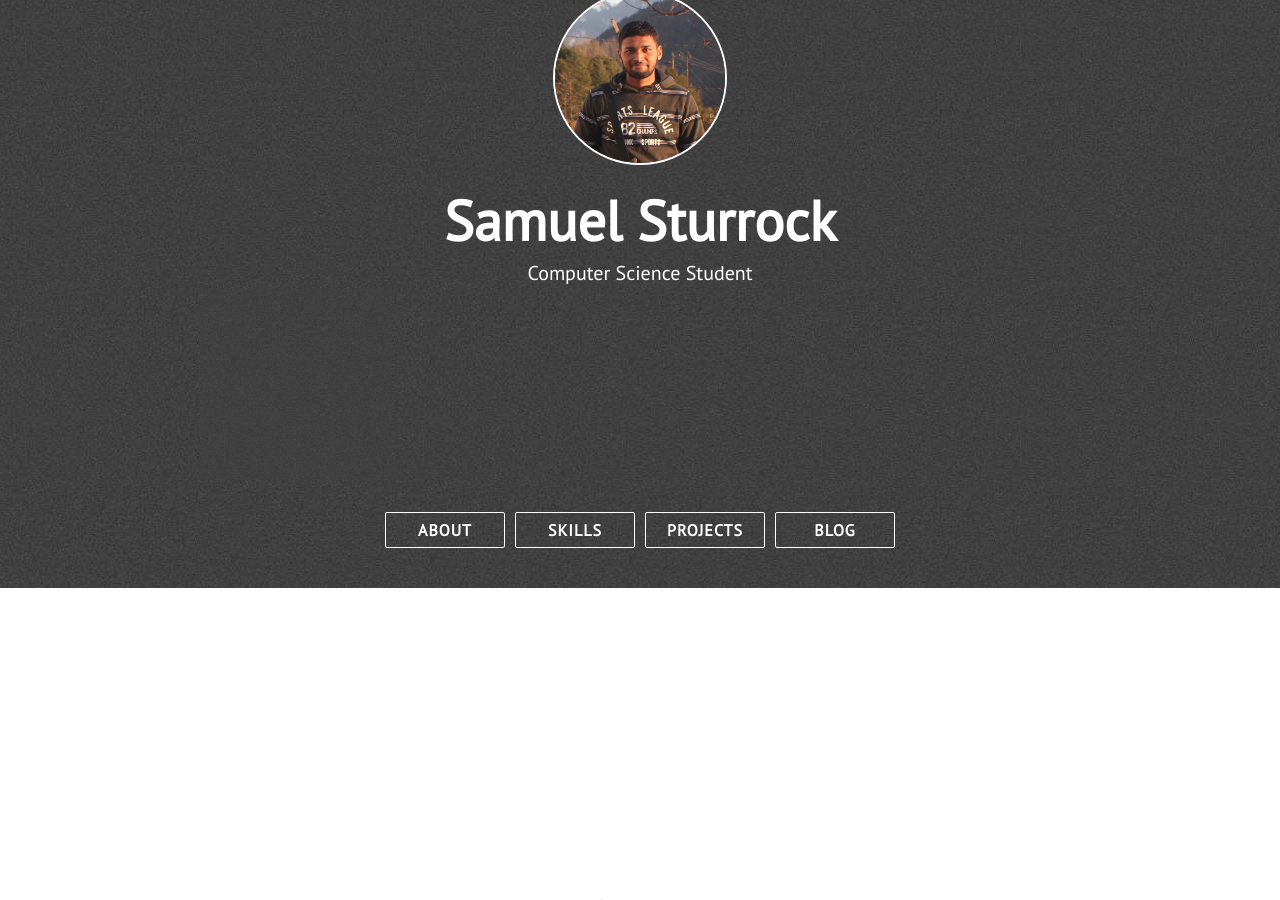
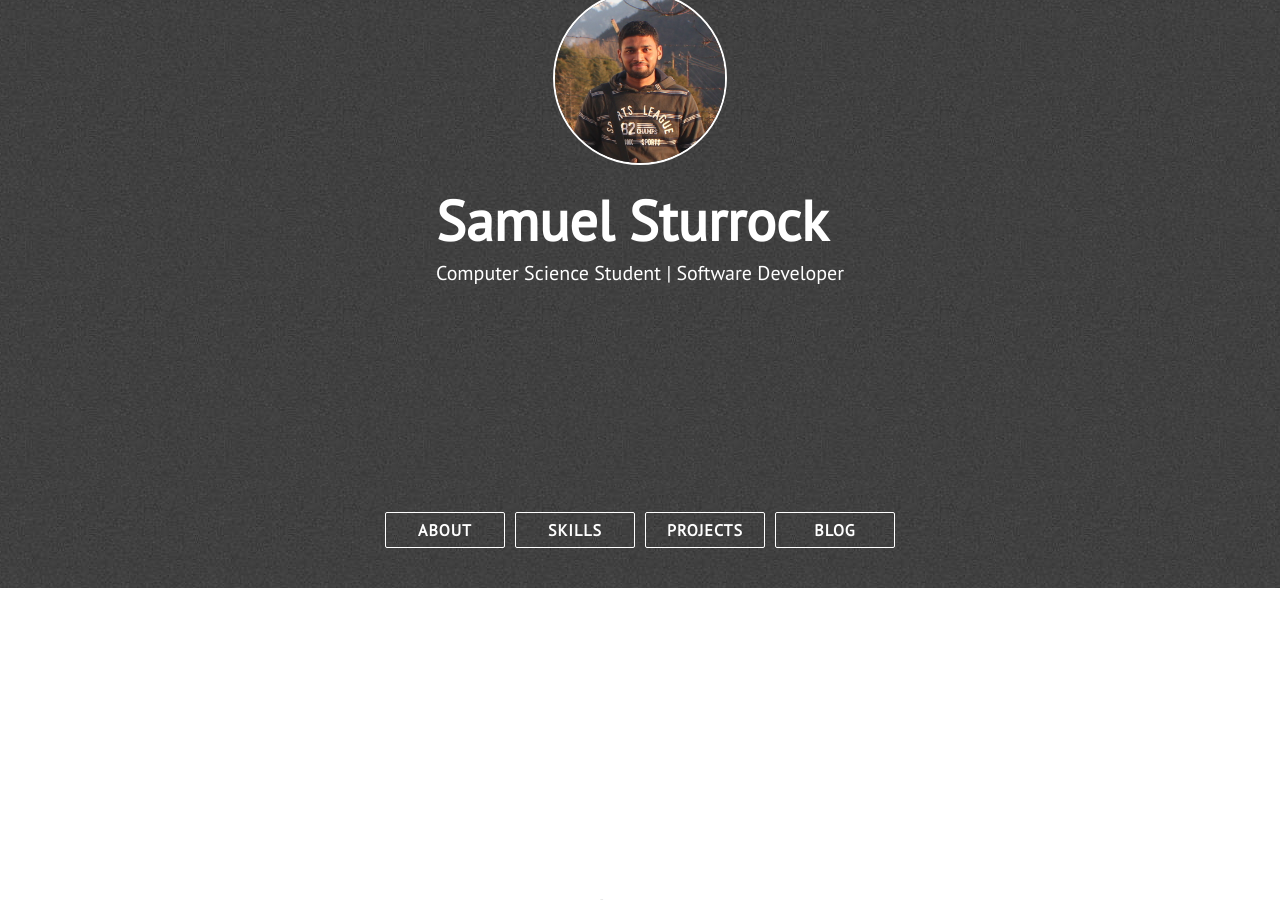
Before and after one commit to SamuelSturrock/Portfolio, a Jekyll site: the page built from index.html, in a window 1280 px wide and 900 px high, scrolled down 312 px. Built offline with Jekyll 4.4.1, drawn with Linux system fonts in a browser that asks for light colours; nearby versions of some CDN libraries.

Commit message:
Update _config.yml

```diff
--- a/_config.yml
+++ b/_config.yml
@@ -1,5 +1,5 @@
 title: Samuel Sturrock
-description: Computer Science Student
+description: Computer Science Student | Software Developer
 site_title: 'Samuel Sturrock'
 
 # Build settings
```
